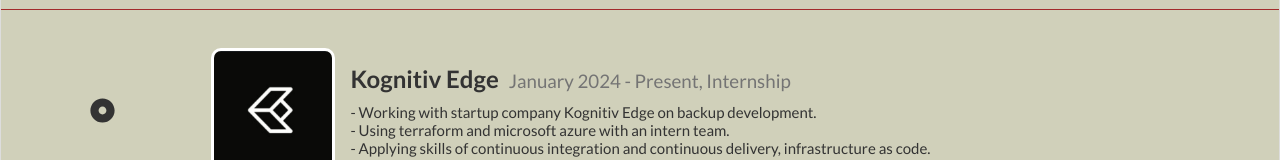
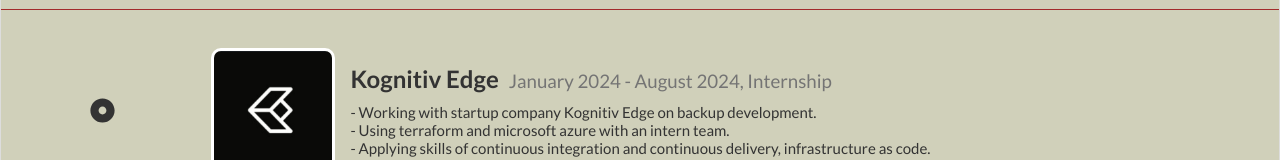
Before and after one commit to JeffreyLiang321/My-Portfolio-Website, a React (Create React App) app: page /My-Portfolio-Website/Experience in a window 1280 px wide. Shown: the part 416-576 px from the top of the page. Built offline with nearby package versions, Linux system fonts and the light colour scheme.

Commit message:
Changes to Resume

```diff
--- a/src/Components/Experience.js
+++ b/src/Components/Experience.js
@@ -27,7 +27,7 @@ const Experience = () => {
         <div className="info">
           <div className="details">
             <h2> Kognitiv Edge </h2>
-            <h3> January 2024 - Present, Internship </h3>
+            <h3> January 2024 - August 2024, Internship </h3>
           </div>
           <p>
             - Working with startup company Kognitiv Edge on backup development.<br />
```
